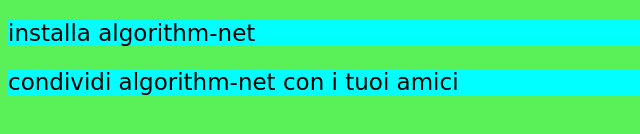
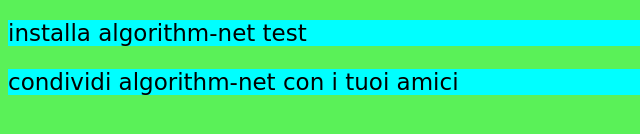
Before and after one commit to valenzanico/algorithm-net-old, a plain HTML site: page index.html in a window 1280 px wide. Shown: the part 436-570 px from the top of the page, 0-640 px from the left. Drawn offline with Linux system fonts and the light colour scheme.

Commit message:
testgit1

```diff
--- a/index.html
+++ b/index.html
@@ -50,7 +50,7 @@ if (window.matchMedia('(display-mode: standalone)').matches) {
 
 
 
-    <p class=“installa“>installa algorithm-net</p>
+    <p class=“installa“>installa algorithm-net test</p>
     <pwa-install></pwa-install>
     <p>condividi algorithm-net con i tuoi amici</p>
     <div align="left">
```
